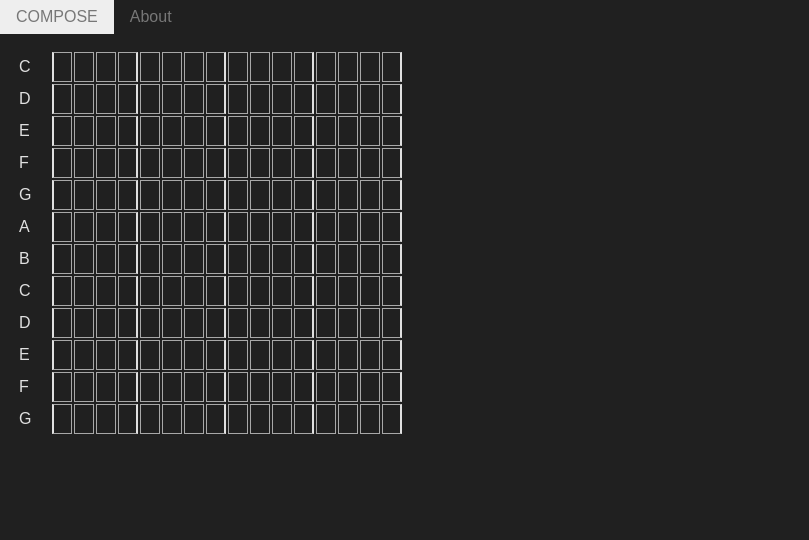
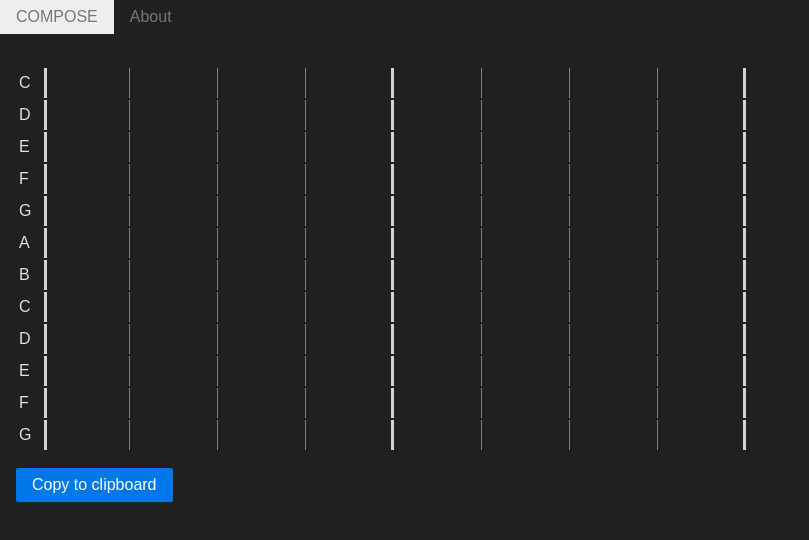
Before and after one commit to TheGuywithTheHat/shawzin, a Vue app: page /#/ in a window 1280 px wide. Shown: the top 540 px of the page, without its empty margins (0-809 px from the left). Built offline with nearby package versions, Linux system fonts and the light colour scheme.

Commit message:
made notes togglable

```diff
--- a/index.html
+++ b/index.html
@@ -1,7 +1,7 @@
 <!DOCTYPE html>
 <html lang="en-us">
 <head>
-    <title>Shawzin</title>
+    <title>Compozin'</title>
     <meta name="viewport" content="width=device-width, initial-scale=1">
 </head>
 <body>
--- a/src/Composer.vue
+++ b/src/Composer.vue
@@ -1,7 +1,7 @@
 <template>
     <div class="content">
         <table id="header-table">
-            <tr class="row note-row" v-for="(row, y) in cells" :key="row[0].y + 'row'">
+            <tr class="row" v-for="(row, y) in cells" :key="y + 'row'">
                 <td class="cell header-cell">
                     {{notes[y]}}
                 </td>
@@ -9,11 +9,16 @@
         </table>
         <div id="music-container">
             <table id="music-table">
-                <tr class="row note-row" v-for="(row, y) in cells" :key="row[0].y + 'row'">
-                    <td class="cell note-cell" v-for="(cell, x) in row" :key="cell.y + cell.x * 100 + 'cell'"></td>
+                <tr class="row note-row" v-for="(row, y) in cells" :key="y + 'row'">
+                    <td class="cell note-cell"
+                        :class="{ 'note-on': cells[y][x] }"
+                        v-for="(cell, x) in row"
+                        :key="y + x * 100 + 'cell'"
+                        @click="click(x, y)"></td>
                 </tr>
             </table>
         </div>
+        <input class="pure-button pure-button-primary" type="button" value="Copy to clipboard" @click="copy()">
     </div>
 </template>
 
@@ -26,10 +31,23 @@ export default {
         };
     },
     methods: {
+        copy() {
+            navigator.clipboard.writeText(this.getEncoding());
+        },
+        getEncoding() {
+            return 'test successful';
+        },
+        click(x, y) {
+            this.$set(this.cells[y], x, !this.cells[y][x]);
+        },
     },
     created() {
-        for(let i = 0; i < 12; i++) {
-            this.cells.push(new Array(16).fill(false))
+        let initialSize = 32;
+        for(let y = 0; y < 12; y++) {
+            this.$set(this.cells, y, []);
+            for(let x = 0; x < initialSize; x++) {
+                this.$set(this.cells[y], x, false);
+            }
         }
     }
 };
@@ -37,27 +55,38 @@ export default {
 
 <style scoped>
 #header-table {
-    margin: 1em;
+    margin: 1em 0.5em 1em 0;
     float: left;
 }
+
 #music-table {
 }
+
 #music-container {
     margin: 1em;
     overflow-x: auto;
 }
+
 .note-cell {
     min-width: 20px;
-    border: 1px solid rgb(168, 168, 168);
+    border: 0px solid rgb(128, 128, 128);
     vertical-align: top;
     position: relative;
     cursor: pointer;
 }
+
+.content {
+    padding: 1em;
+}
+
 .note-cell:first-child {
-    border-left: 2px solid;
+    border-left: 3px solid rgb(211, 211, 211);
 }
 .note-cell:nth-child(4n) {
-    border-right: 2px solid;
+    border-right-width: 1px;
+}
+.note-cell:nth-child(16n) {
+    border-right: 3px solid rgb(211, 211, 211);
 }
 .note-cell:hover {
     background-color: rgba(255, 255, 255, 0.15);
@@ -65,7 +94,19 @@ export default {
 .row {
     height: 30px;
 }
+.note-row {
+    border: 1px solid rgb(128, 128, 128);
+}
+.note-row:hover {
+    background-color: rgba(255, 255, 255, 0.1);
+}
 .note-row-sharp {
     height: 20px;
 }
+.note-on {
+    background-color: white;
+}
+.note-on:hover {
+    background-color: rgb(184, 184, 184);
+}
 </style>
```
Also changed, not shown: 1 other file (tests, documents, lock files or other folders).
